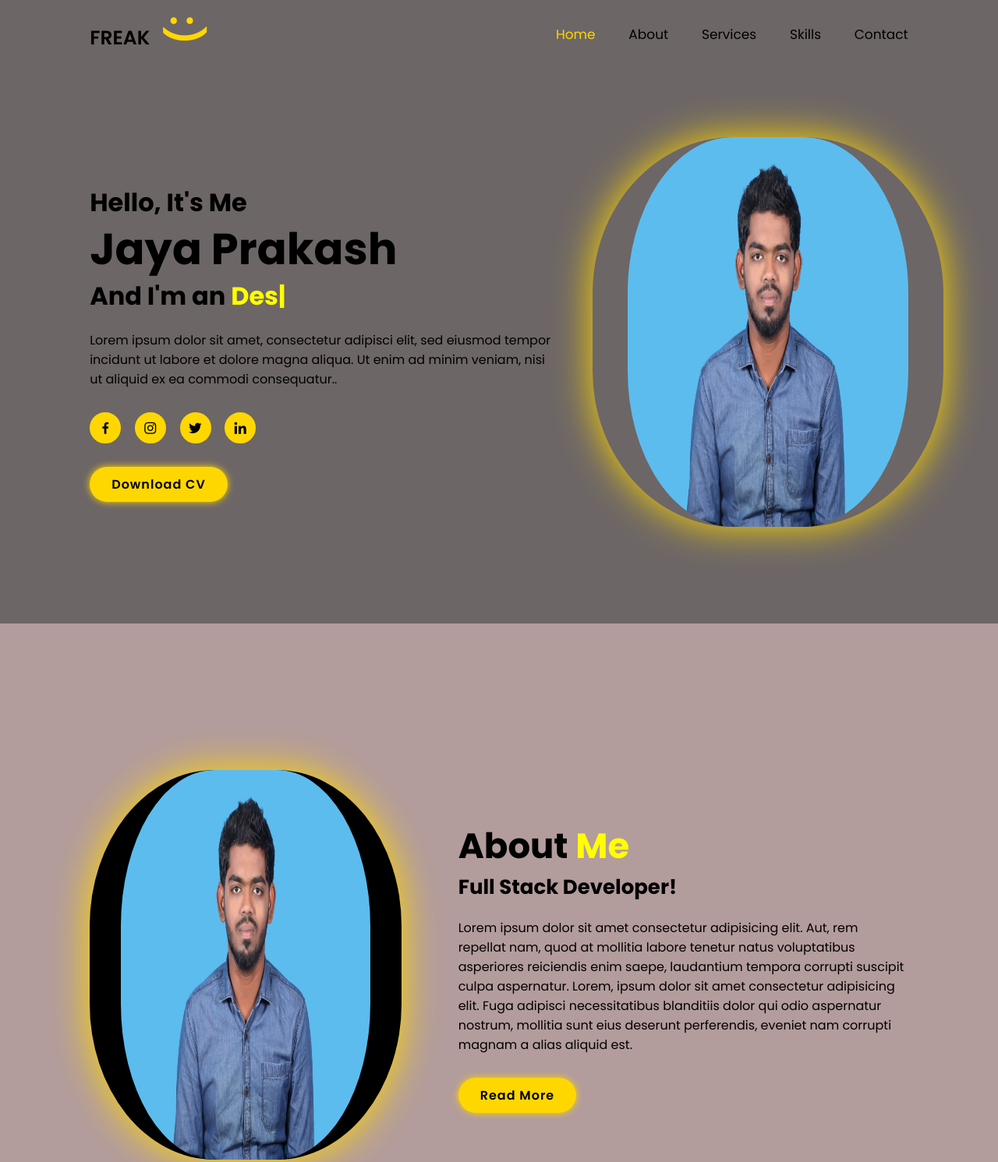
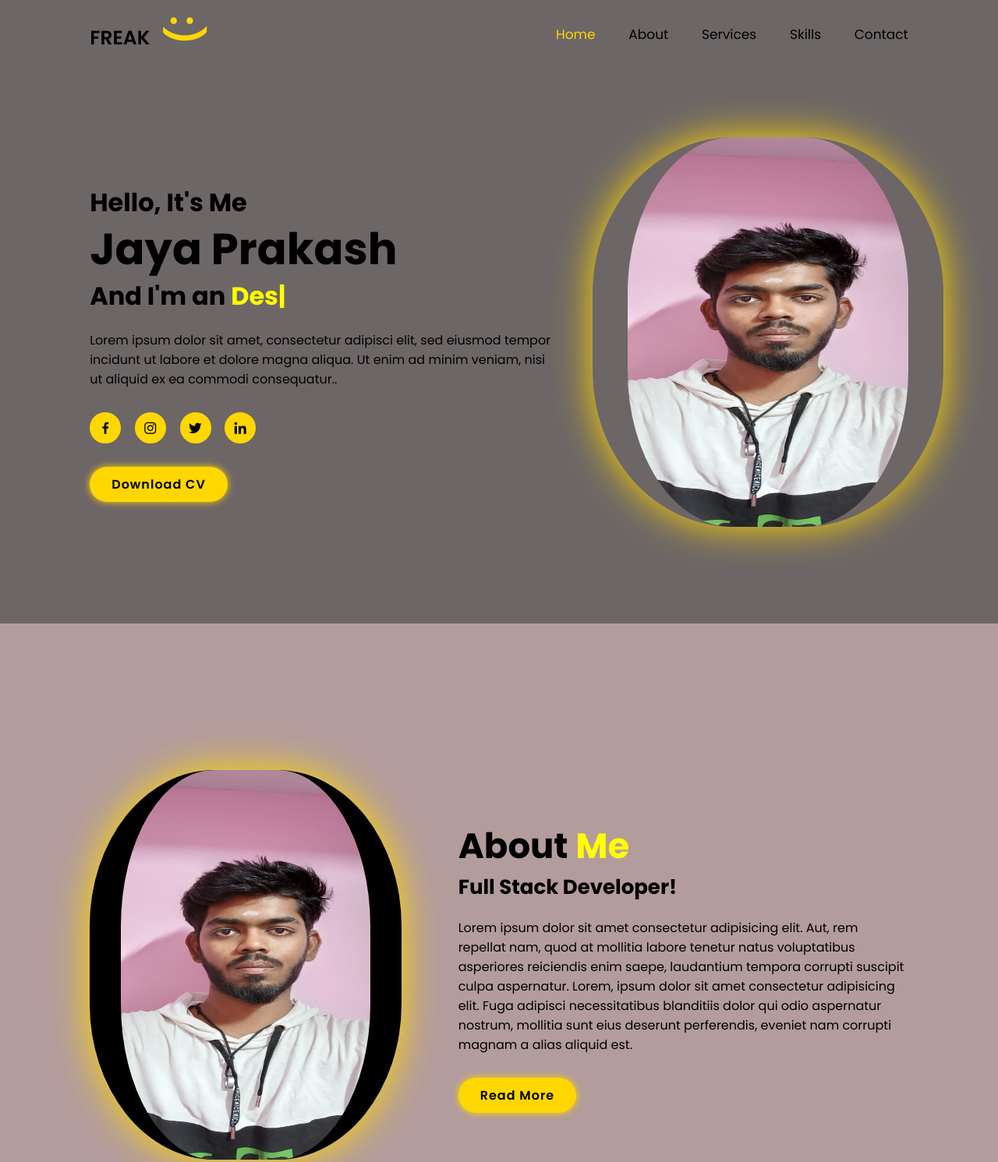
Before and after one commit to Freak2607/Portfolio, a plain HTML site: page index.html in a window 1280 px wide. Shown: the top 1491 px of the page at 78% size. Drawn offline with nearby package versions, Linux system fonts and the light colour scheme.

Commit message:
index.html

```diff
--- a/index.html
+++ b/index.html
@@ -44,7 +44,7 @@
         </div>
 
         <div class="home-img">
-            <img src="/Portfolio/Image/my.jpeg" width="450" height="500" alt="">
+            <img src="/Portfolio/Image/jay.jpeg" width="450" height="500" alt="">
         </div>
     </section>
 
@@ -52,7 +52,7 @@
 
     <section class="about" id="about">
         <div class="about-img">
-            <img src="/Portfolio/Image/my.jpeg" width="400" height="500" alt="">
+            <img src="/Portfolio/Image/jay.jpeg" width="400" height="500" alt="">
         </div>
 
         <div class="about-content">
```
